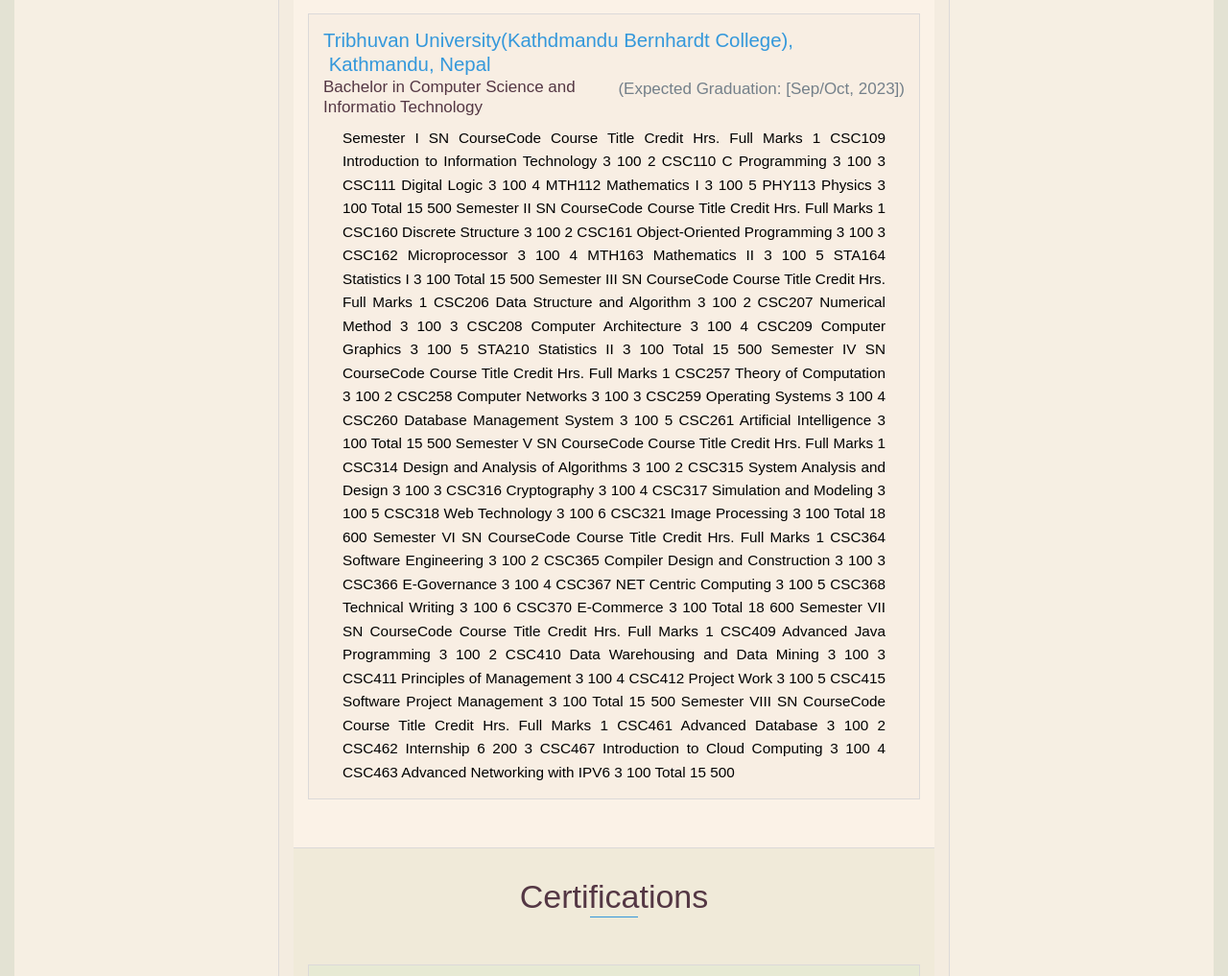
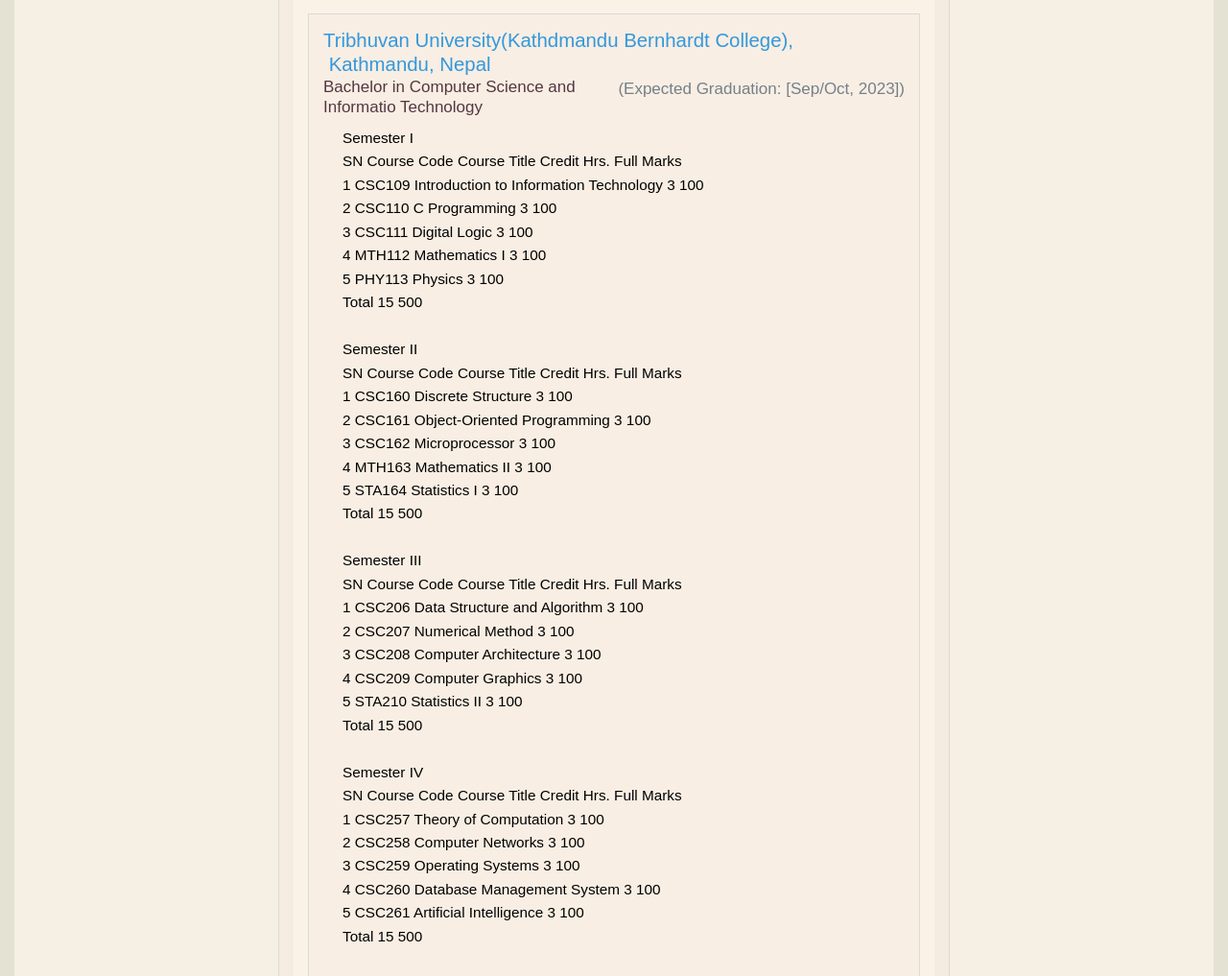
Before and after one commit to NareshPoudel1/Portfolio-NP-, a website: page index.html in a window 1280 px wide. Shown: the part 2100-3117 px from the top of the page at 96% size. Drawn offline with nearby package versions, Linux system fonts and the light colour scheme.

Commit message:
Update index.html

```diff
--- a/index.html
+++ b/index.html
@@ -130,77 +130,139 @@
             <h4>Bachelor in Computer Science and Informatio Technology</h4>
             <p style="color:black ;">
                 Semester I
-                    SN	CourseCode	Course Title	                        Credit Hrs.	 Full Marks
-                    1	CSC109	    Introduction to Information Technology	   3	       100
-                    2	CSC110	    C Programming	                           3	       100
-                    3	CSC111	    Digital Logic	                           3	       100
-                    4	MTH112	    Mathematics I                              3	       100
-                    5	PHY113	    Physics	                                   3	       100
-                                    Total	                                   15	       500
+                <br>
+                SN    Course Code    Course Title                           Credit Hrs.    Full Marks
+                <br>
+                1     CSC109         Introduction to Information Technology   3              100
+                <br>
+                2     CSC110         C Programming                            3              100
+                <br>
+                3     CSC111         Digital Logic                            3              100
+                <br>
+                4     MTH112         Mathematics I                            3              100
+                <br>
+                5     PHY113         Physics                                  3              100
+                <br>
+                Total                                                         15             500
+                <br><br>
+                Semester II
+                <br>
+                SN    Course Code    Course Title                   Credit Hrs.    Full Marks
+                <br>
+                1     CSC160         Discrete Structure                3              100
+                <br>
+                2     CSC161         Object-Oriented Programming       3              100
+                <br>
+                3     CSC162         Microprocessor                    3              100
+                <br>
+                4     MTH163         Mathematics II                    3              100
+                <br>
+                5     STA164         Statistics I                      3              100
+                <br>
+                Total                                                  15             500
+                <br><br>
 
-                    Semester II
-                    SN	CourseCode	Course Title	              Credit Hrs.	Full Marks
-                    1	CSC160	     Discrete Structure	            3	          100
-                    2	CSC161	     Object-Oriented Programming	3	          100
-                    3	CSC162	     Microprocessor	                3	          100
-                    4	MTH163	     Mathematics II	                3	          100
-                    5	STA164	     Statistics I	                3	          100
-                                       Total	                    15	          500
 
         Semester III
-                    SN	CourseCode	Course Title	               Credit Hrs.	Full Marks
-                    1	CSC206	     Data Structure and Algorithm	 3	           100
-                    2	CSC207	     Numerical Method	             3	           100
-                    3	CSC208	     Computer Architecture	         3	           100
-                    4	CSC209	     Computer Graphics	             3	           100
-                    5	STA210	     Statistics II	                 3	           100
-                                       Total	                     15	           500
-
+        <br>
+        SN    Course Code    Course Title                   Credit Hrs.    Full Marks
+        <br>
+        1     CSC206         Data Structure and Algorithm      3              100
+        <br>
+        2     CSC207         Numerical Method                  3              100
+        <br>
+        3     CSC208         Computer Architecture             3              100
+        <br>
+        4     CSC209         Computer Graphics                 3              100
+        <br>
+        5     STA210         Statistics II                     3              100
+        <br>
+        Total                                                  15             500
+        <br><br>
         Semester IV
-                    SN	CourseCode	Course Title	             Credit Hrs.	Full Marks
-                    1	CSC257	      Theory of Computation	         3	           100
-                    2	CSC258	      Computer Networks	             3	           100
-                    3	CSC259	      Operating Systems	             3	           100
-                    4	CSC260	      Database Management System	 3	           100
-                    5	CSC261	      Artificial Intelligence	     3	           100
-                                         Total	                     15	           500
-
+        <br>
+        SN    Course Code    Course Title                 Credit Hrs.    Full Marks
+        <br>
+        1     CSC257         Theory of Computation           3              100
+        <br>
+        2     CSC258         Computer Networks               3              100
+        <br>
+        3     CSC259         Operating Systems               3              100
+        <br>
+        4     CSC260         Database Management System      3              100
+        <br>
+        5     CSC261         Artificial Intelligence         3              100
+        <br>
+        Total                                               15              500
+        <br><br>
         Semester V
-                    SN	CourseCode	Course Title	                     Credit Hrs.	Full Marks
-                    1	CSC314	      Design and Analysis of Algorithms  	3	         100
-                    2	CSC315	      System Analysis and Design	        3	         100
-                    3	CSC316	      Cryptography	                        3	         100
-                    4	CSC317	      Simulation and Modeling	            3	         100
-                    5	CSC318	      Web Technology	                    3	         100
-                    6	CSC321	      Image Processing	                    3	         100
-                                      Total	                                18           600
-
+        <br>
+        SN    Course Code    Course Title                          Credit Hrs.    Full Marks
+        <br>
+        1     CSC314         Design and Analysis of Algorithms      3               100
+        <br>
+        2     CSC315         System Analysis and Design             3               100
+        <br>
+        3     CSC316         Cryptography                            3               100
+        <br>
+        4     CSC317         Simulation and Modeling                 3               100
+        <br>
+        5     CSC318         Web Technology                          3               100
+        <br>
+        6     CSC321         Image Processing                        3               100
+        <br>
+        Total                                                        18              600
+        <br><br>
         Semester VI
-                    SN	CourseCode	Course Title	                   Credit Hrs.	Full Marks
-                    1	CSC364	     Software Engineering	              3	          100
-                    2	CSC365	     Compiler Design and Construction	  3	          100
-                    3	CSC366	     E-Governance	                      3	          100
-                    4	CSC367	     NET Centric Computing	              3	          100
-                    5	CSC368	     Technical Writing	                  3 	      100
-                    6   CSC370       E-Commerce	                          3	          100
-                                     Total	                              18	      600
-
+        <br>
+        SN    Course Code    Course Title                         Credit Hrs.    Full Marks
+        <br>
+        1     CSC364         Software Engineering                    3              100
+        <br>
+        2     CSC365         Compiler Design and Construction        3              100
+        <br>
+        3     CSC366         E-Governance                            3              100
+        <br>
+        4     CSC367         NET Centric Computing                   3              100
+        <br>
+        5     CSC368         Technical Writing                       3              100
+        <br>
+        6     CSC370         E-Commerce                              3              100
+        <br>
+        Total                                                        18             600
+        <br><br>
         Semester VII
-                    SN	CourseCode	Course Title	                  Credit Hrs.	Full Marks
-                    1	CSC409	     Advanced Java Programming	           3	       100
-                    2	CSC410	     Data Warehousing and Data Mining	   3	       100
-                    3	CSC411	     Principles of Management	           3	       100
-                    4	CSC412	     Project Work	                       3	       100
-                    5	CSC415	     Software Project Management           3	       100
-                                     Total	                               15	       500
+        <br>
+        SN    CourseCode    Course Title                          Credit Hrs.    Full Marks
+        <br>
+        1     CSC409        Advanced Java Programming                3              100
+        <br>
+        2     CSC410        Data Warehousing and Data Mining         3              100
+        <br>
+        3     CSC411        Principles of Management                 3              100
+        <br>
+        4     CSC412        Project Work                             3              100
+        <br>
+        5     CSC415        Software Project Management              3              100
+        <br>
+        Total                                                       15              500
+        <br><br>
 
         Semester VIII
-                    SN	CourseCode	 Course Title	                     Credit Hrs.	Full Marks
-                    1	CSC461	      Advanced Database	                    3	          100
-                    2	CSC462	      Internship	                        6	          200
-                    3   CSC467        Introduction to Cloud Computing       3	          100
-                    4	CSC463	      Advanced Networking with IPV6         3	          100
-                                      Total	                                15	          500
+        <br>
+        SN    CourseCode    Course Title                          Credit Hrs.    Full Marks
+        <br>
+        1     CSC461        Advanced Database                      3              100
+        <br>
+        2     CSC462        Internship                             6              200
+        <br>
+        3     CSC467        Introduction to Cloud Computing        3              100
+        <br>
+        4     CSC463        Advanced Networking with IPV6          3              100
+        <br>
+        Total                                                      15             500
+
+
         </p>
         </div>
         <!-- End .education-block -->
```
Lines whose indentation alone changed are shown as unchanged.
